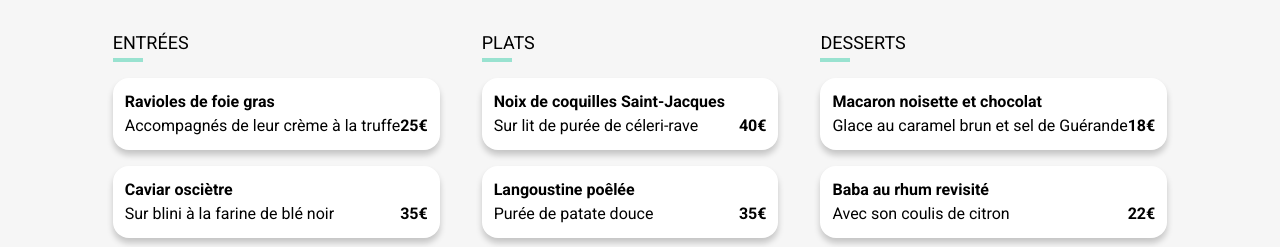
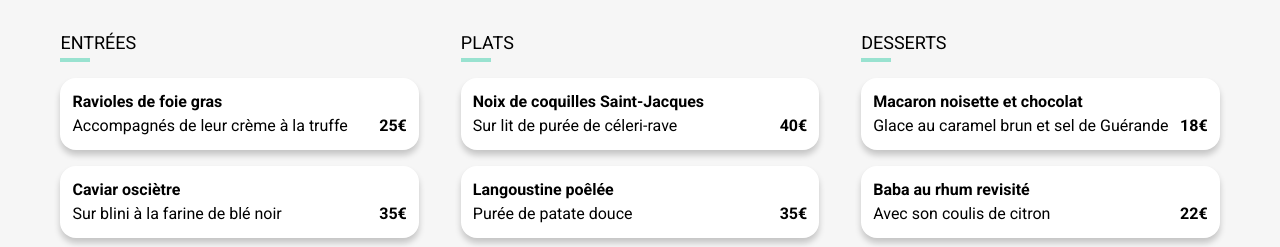
Before and after one commit to Toukara/P3, a website: page pages/La-Note-Enchantee.html in a window 1280 px wide. Shown: the part 511-758 px from the top of the page. Drawn offline with Linux system fonts and the light colour scheme; a web font is replaced by a local one.

Commit message:
Responsive 2

```diff
--- a/sass/utils/_mixins.scss
+++ b/sass/utils/_mixins.scss
@@ -79,8 +79,8 @@
       gap: 10px;
     }
 
-    // &_card {
-    //   width: 32vw;
-    // }
+    &_card {
+      width: 28vw;
+    }
   }
 }
```
Also changed, not shown: index.css, 1 other file.
